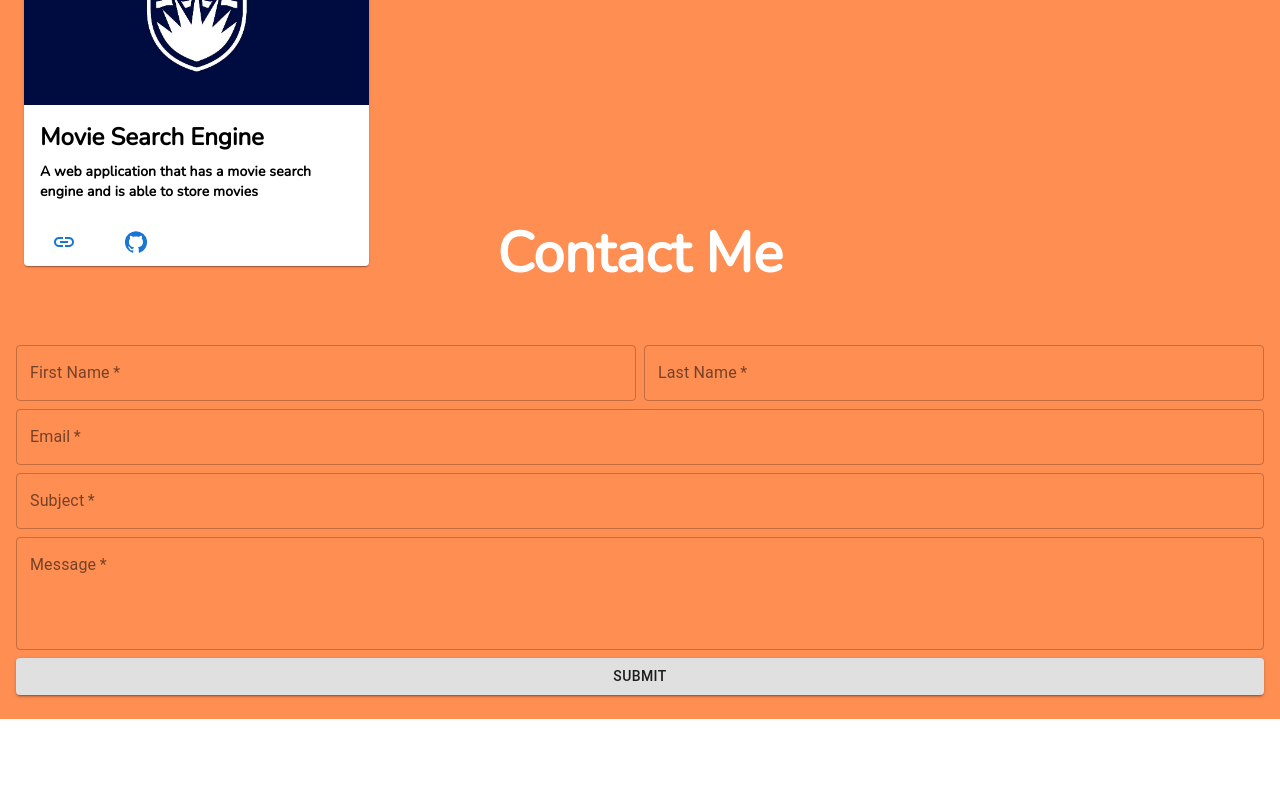
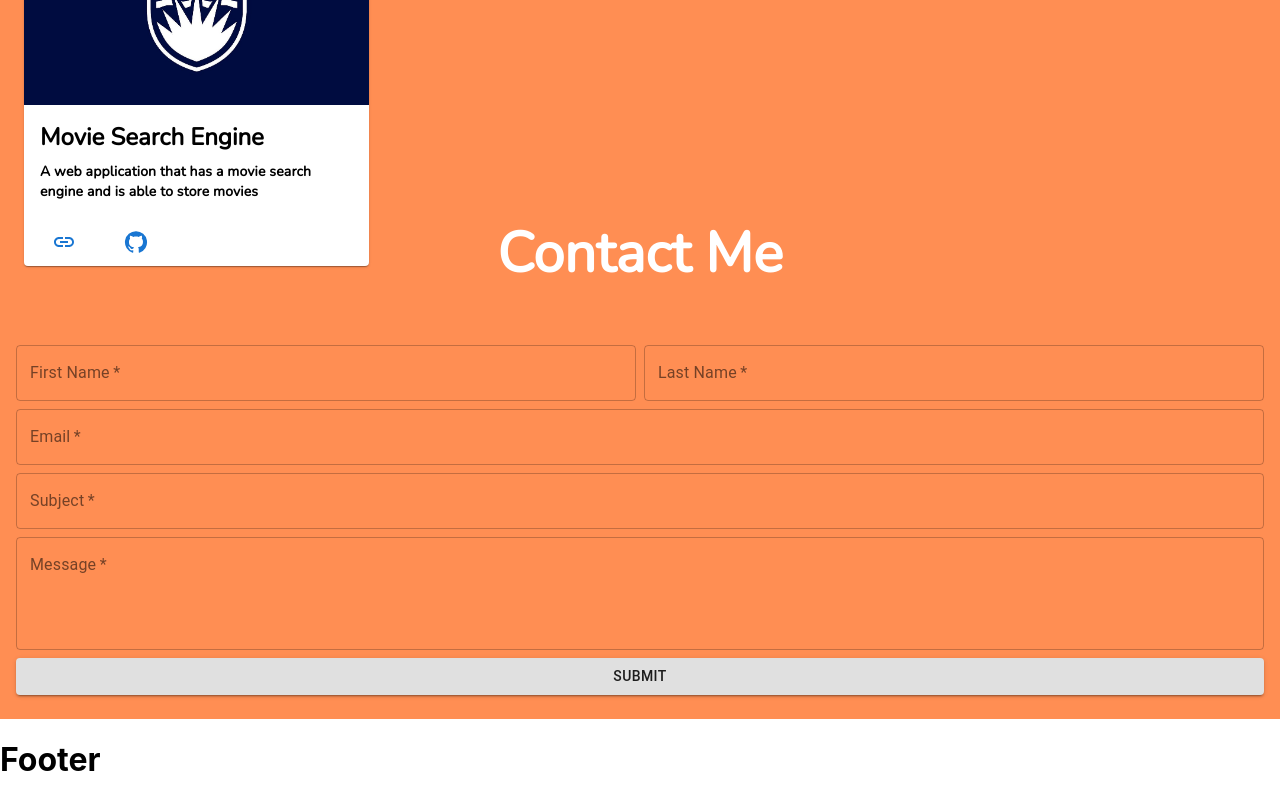
Before and after one commit to jasonz23/website, a React (Create React App) app: page / in a window 1280 px wide. Shown: the part 2223-3023 px from the top of the page. Before the commit the page ends 2942 px from the top, so only its background shows below. Built offline with nearby package versions, Linux system fonts and the light colour scheme.

Commit message:
added footer

```diff
--- a/src/App.js
+++ b/src/App.js
@@ -4,6 +4,7 @@ import Header from "./Pages/Header"
 import AboutMe  from "./Pages/AboutMe"
 import Project from "./Pages/Projects"
 import ContactForm from './Pages/ContactForm';
+import Footer from './Pages/Footer';
 function App() {
   return (
     <div>
@@ -11,6 +12,7 @@ function App() {
       <AboutMe />
       <Project />
       <ContactForm />
+      <Footer />
     </div>
   );
 }
```
